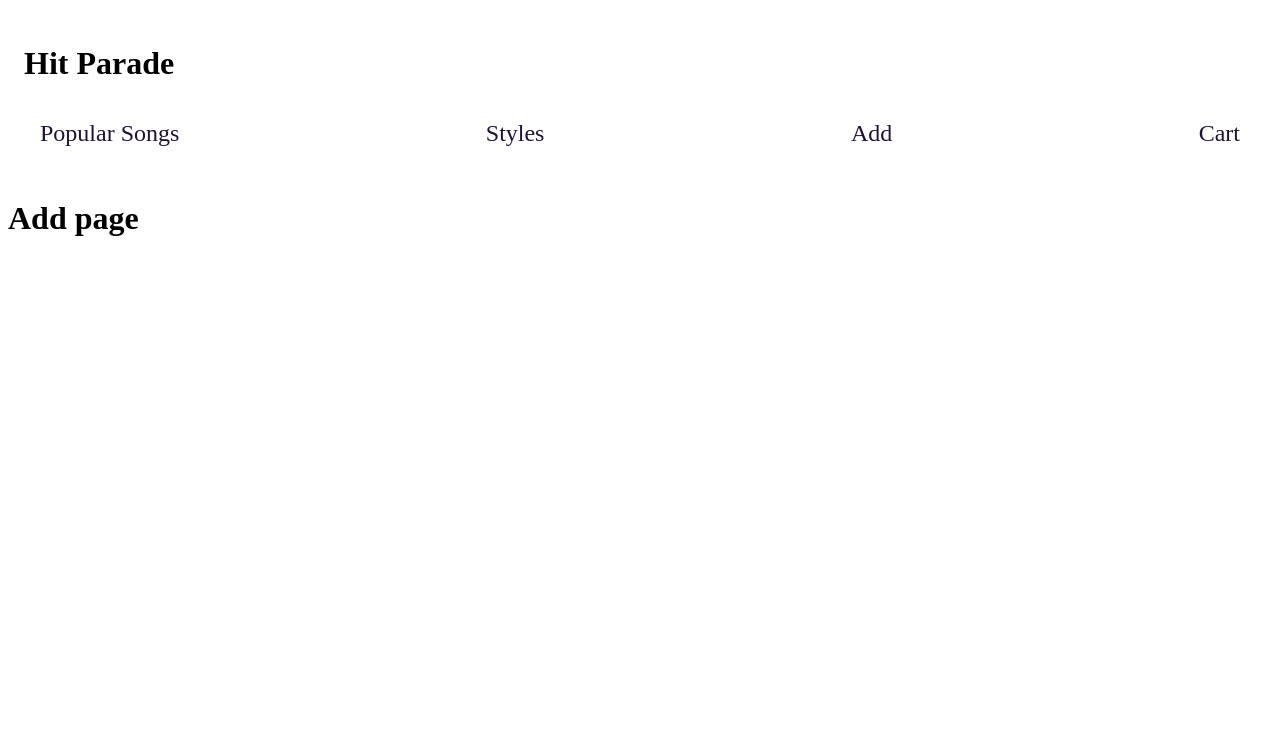
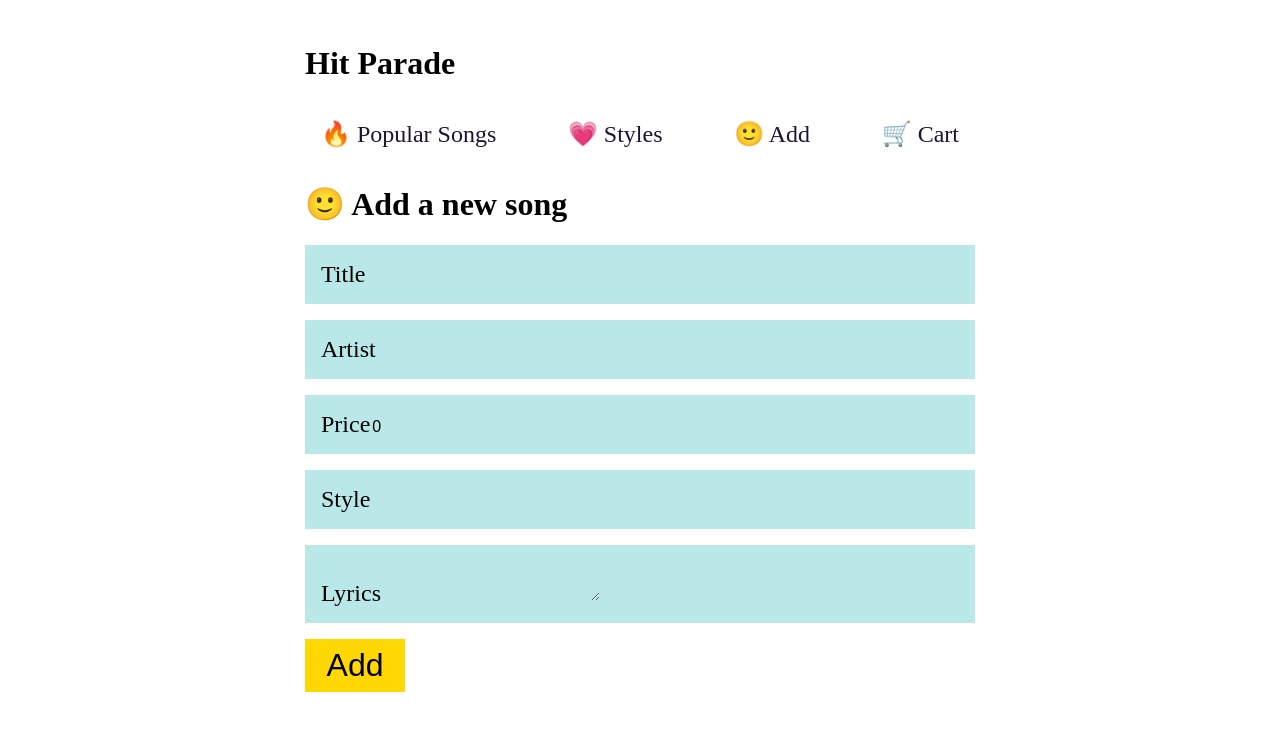
Before and after one commit to Tsikitsiky/hit-parade-react, a React app: page /add in a window 1280 px wide. Shown: the top 730 px of the page. Built offline with nearby package versions, Linux system fonts and the light colour scheme.

Commit message:
added the add song component

```diff
--- a/App.js
+++ b/App.js
@@ -13,10 +13,10 @@ function App() {
             <header>
                 <h1>Hit Parade</h1>
                 <nav className="navigation">
-                    <Link to = '/'> Popular Songs</Link>
-                    <Link to = '/styles'>Styles</Link>
-                    <Link to = '/add'>Add</Link>
-                    <Link to = '/cart'>Cart</Link>
+                    <Link to = '/'> 🔥 Popular Songs</Link>
+                    <Link to = '/styles'>💗 Styles</Link>
+                    <Link to = '/add'>🙂 Add</Link>
+                    <Link to = '/cart'>🛒 Cart</Link>
                 </nav>
             </header>
             <Switch>
--- a/Components/SongLyrics.js
+++ b/Components/SongLyrics.js
@@ -9,7 +9,7 @@ function SongLyrics() {
     return (
         <div>
             <h2>{song.title} : {song.artist}</h2>
-            <div>
+            <div className="lyrics">
                 <h3>Lyrics</h3>
                 {/* <textarea value={song.lyrics} readOnly /> */}
                 <p> {song.lyrics} </p>
--- a/Context.js
+++ b/Context.js
@@ -54,6 +54,10 @@ function ContextProvider({children}) {
         setCartSongs(prevItems => [...prevItems, song])
     }
 
+    function addNewSong(song) {
+        setAllSongs(prevItems => [...prevItems, song])
+    }
+
     function removeFromCart(id) {
         setCartSongs(prevItems => prevItems.filter(item => item.id !== id));
     }
@@ -69,9 +73,9 @@ function ContextProvider({children}) {
     }
 
 
-    console.log(allSongs)
+    //console.log(allSongs)
     return (
-        <Context.Provider value={{allSongs, toggleFavorite, upvote, downvote, addToCart, cartSongs, removeFromCart, emptyCart, filtering, filtered}}>
+        <Context.Provider value={{allSongs, toggleFavorite, upvote, downvote, addToCart, cartSongs, removeFromCart, emptyCart, filtering, filtered, addNewSong}}>
             {children}
         </Context.Provider>
     )
--- a/pages/Add.js
+++ b/pages/Add.js
@@ -1,9 +1,55 @@
-import React from 'react'
+import React, { useContext, useState } from 'react'
+import { Context } from '../Context'
 
 function Add() {
+    const {addNewSong} = useContext(Context);
+    const [artist, setArtist] = useState('');
+    const [title, setTitle] = useState('');
+    const [style, setStyle] = useState('');
+    const [price, setPrice] = useState(0)
+    const [lyrics, setLyrics] = useState('');
+
+    // function handleChange(e) {
+    //     const {name, value} = e.target;
+    // }
+
+    function handleSubmit(e) {
+        e.preventDefault();
+        const newSongToAdd = {
+            "id": Date.now(),
+            "artist": artist,
+            "title": title,
+            "upvotes": 0,
+            "downvotes": 0,
+            "isFavourite": false,
+            "price": 1000,
+            "style": style,
+            "lyrics": lyrics
+                }
+                console.log(newSongToAdd)
+        addNewSong(newSongToAdd)
+    }
     return (
         <div>
-            <h1>Add page</h1>
+            <h1>🙂 Add a new song</h1>
+            <form onSubmit={handleSubmit}>
+                <label>Title
+                    <input value={title} onChange={(e) => setTitle(e.target.value)} />
+                </label>
+                <label>Artist
+                    <input value={artist} onChange={(e) => setArtist(e.target.value) } />
+                </label>
+                <label>Price
+                    <input value={price} onChange={(e) => setPrice(e.target.value)} />
+                </label>
+                <label>Style
+                    <input value={style} onChange={(e) => setStyle(e.target.value)} />
+                </label>
+                <label>Lyrics
+                    <textarea value={lyrics} onChange={(e) => setLyrics(e.target.value)} />
+                </label>
+                <button type="submit">Add</button>
+            </form>
         </div>
     )
 }
--- a/pages/Home.js
+++ b/pages/Home.js
@@ -5,7 +5,7 @@ import Song from "../Components/Song"
 function Home() {
     const { allSongs } = useContext(Context);
 
-    console.log(allSongs)
+    //console.log(allSongs)
     const songList = allSongs.map(song => <Song key={song.id} song={song} />)
     return (
         <div>
--- a/style.css
+++ b/style.css
@@ -1,5 +1,7 @@
-header {
+#root {
     padding: 1rem;
+    max-width: 670px;
+    margin: 0 auto;
 }
 
 .navigation {
@@ -137,3 +139,36 @@ ul button {
 .style-name-p {
     font-size: 1.5rem;
 }
+
+.lyrics {
+    background-color: #1f1235;
+    color: #ffffff;
+    padding: 2rem;
+}
+
+form {
+    display: flex;
+    flex-direction: column;
+    flex-wrap: wrap;
+    gap: 1rem;
+}
+
+label {
+    background-color: #BAE8E8;
+    padding: 1rem;
+    font-size: 1.5rem;
+}
+
+input, textarea {
+    background-color: transparent;
+    border: none;
+    font-size: 1rem;
+}
+
+form button {
+    font-size: 32px;
+    padding: 0.5rem;
+    border: none;
+    background-color: #FFD803;
+    width: 100px;
+}
```
Also changed, not shown: 5 other files (tests, documents, lock files or other folders).
